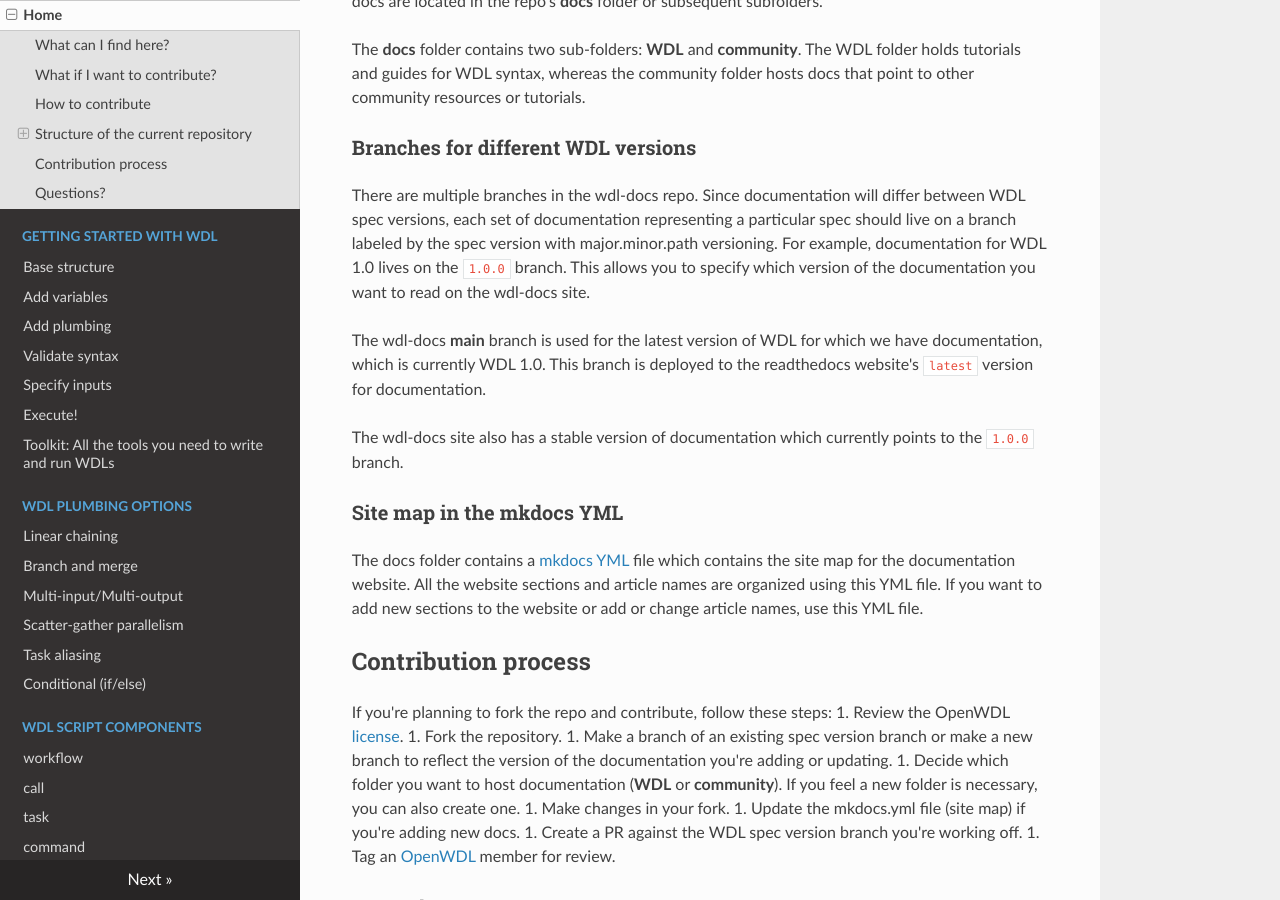
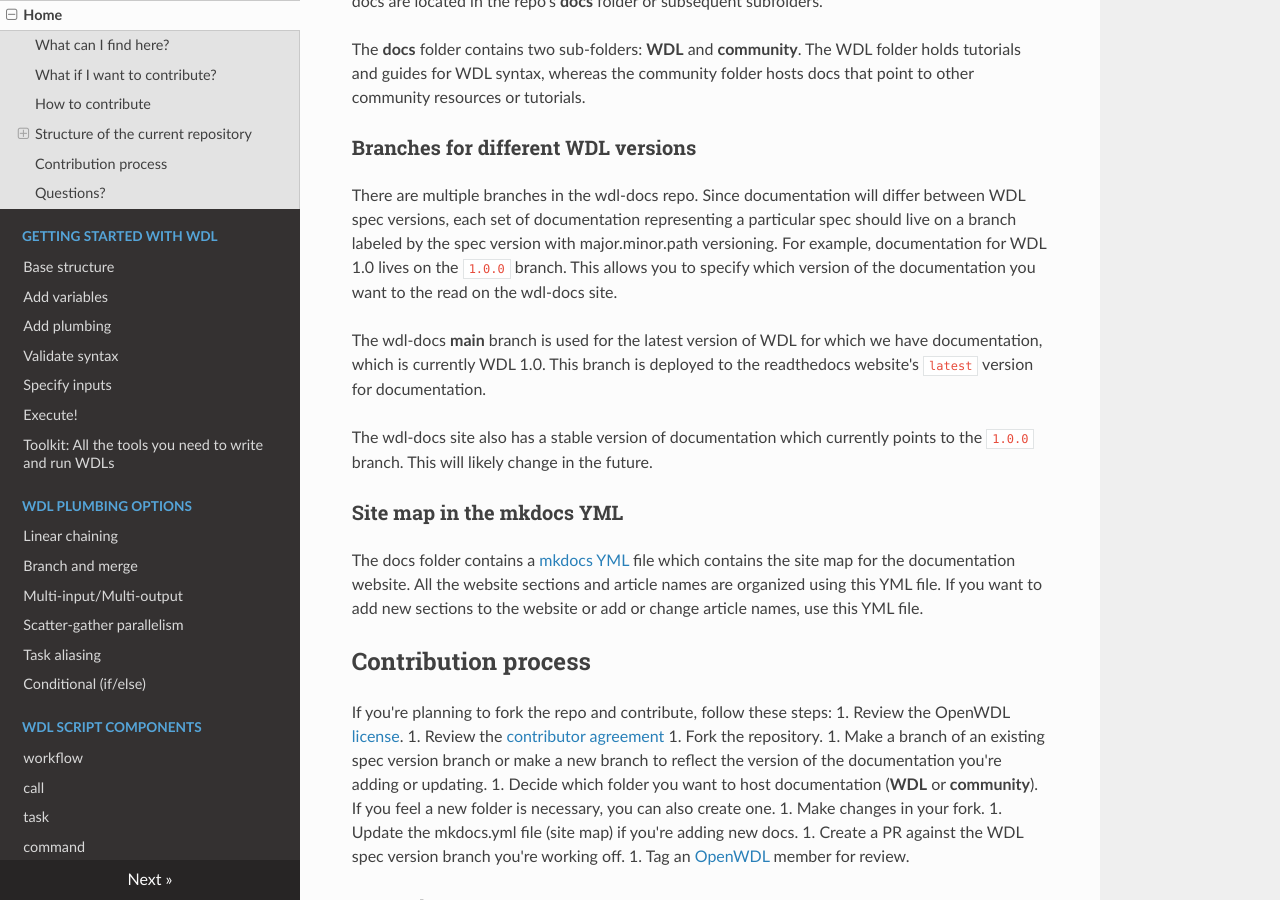
Before and after one commit to openwdl/wdl-docs, an MkDocs documentation site: the page built from docs/index.md, in a window 1280 px wide and 900 px high, scrolled down 970 px. Built offline with MkDocs 1.6.1, drawn with Linux system fonts in a browser that asks for light colours; nearby versions of some CDN libraries; some of the changed text lies outside the part shown.

Commit message:
Update index.md

```diff
--- a/docs/index.md
+++ b/docs/index.md
@@ -6,7 +6,6 @@ A community-contributed WDL documentation site that is hosted in the [openwdl/wd
 * Tutorials and guides for using the basic WDL syntax
 * Cook-book-style code snippets to show different use-cases
 * Links to community-contributed documentation, like WDL Best Practices
-
 
 ## What if I want to contribute?
 Everyone is encouraged to contribute to the documentation! Types of contributions you can make:
@@ -21,21 +20,22 @@ There are two main ways you can contribute:
 1. [File an issue](https://github.com/openwdl/wdl-docs/issues/new/choose) in wdl-docs repository (good option if you're lacking time to make a fix).
 2. Make a fork of the repository to add new docs or update existing ones and make a PR.
 
-If you fork the repo to contribute, please read about the structure of the repo below so you know where to host different types of docs. If you'd like to make changes to the structure, add your suggestion to a new issue.
+If you fork the repo to contribute, please read about the structure of the repo below so you know where to host different types of docs. If you'd like to change the structure, add your suggestion to a new issue.
 
 Each page on this doc site is linked to its article in the wdl-docs GitHub repository. To access an existing article from GitHub, click on the version drop-down and select the edit in GitHub option, which will take you directly to the doc.
 
 ## Structure of the current repository
 This wdl-docs repository is designed to launch using readthedocs and uses a mkdocs theme. All docs are located in the repo's **docs** folder or subsequent subfolders.
 
+
 The **docs** folder contains two sub-folders: **WDL** and **community**. The WDL folder holds tutorials and guides for WDL syntax, whereas the community folder hosts docs that point to other community resources or tutorials.
 
 ### Branches for different WDL versions
-There are multiple branches in the wdl-docs repo. Since documentation will differ between WDL spec versions, each set of documentation representing a particular spec should live on a branch labeled by the spec version with major.minor.path versioning. For example, documentation for WDL 1.0 lives on the `1.0.0` branch. This allows you to specify which version of the documentation you want to read on the wdl-docs site.
+There are multiple branches in the wdl-docs repo. Since documentation will differ between WDL spec versions, each set of documentation representing a particular spec should live on a branch labeled by the spec version with major.minor.path versioning. For example, documentation for WDL 1.0 lives on the `1.0.0` branch. This allows you to specify which version of the documentation you want to the read on the wdl-docs site.
 
 The wdl-docs **main** branch is used for the latest version of WDL for which we have documentation, which is currently WDL 1.0. This branch is deployed to the readthedocs website's `latest` version for documentation.
 
-The wdl-docs site also has a stable version of documentation which currently points to the `1.0.0` branch.
+The wdl-docs site also has a stable version of documentation which currently points to the `1.0.0` branch. This will likely change in the future.
 
 ### Site map in the mkdocs YML
 The docs folder contains a [mkdocs YML](https://github.com/openwdl/wdl-docs/blob/main/mkdocs.yml) file which contains the site map for the documentation website. All the website sections and article names are organized using this YML file. If you want to add new sections to the website or add or change article names, use this YML file.
@@ -43,6 +43,7 @@ The docs folder contains a [mkdocs YML](https://github.com/openwdl/wdl-docs/blob
 ## Contribution process
 If you're planning to fork the repo and contribute, follow these steps:
 1. Review the OpenWDL [license](https://github.com/openwdl/wdl-docs/blob/main/LICENSE).
+1. Review the [contributor agreement](CONTRIBUTING.md)
 1. Fork the repository.
 1. Make a branch of an existing spec version branch or make a new branch to reflect the version of the documentation you're adding or updating.
 1. Decide which folder you want to host documentation (**WDL** or **community**). If you feel a new folder is necessary, you can also create one.
```
